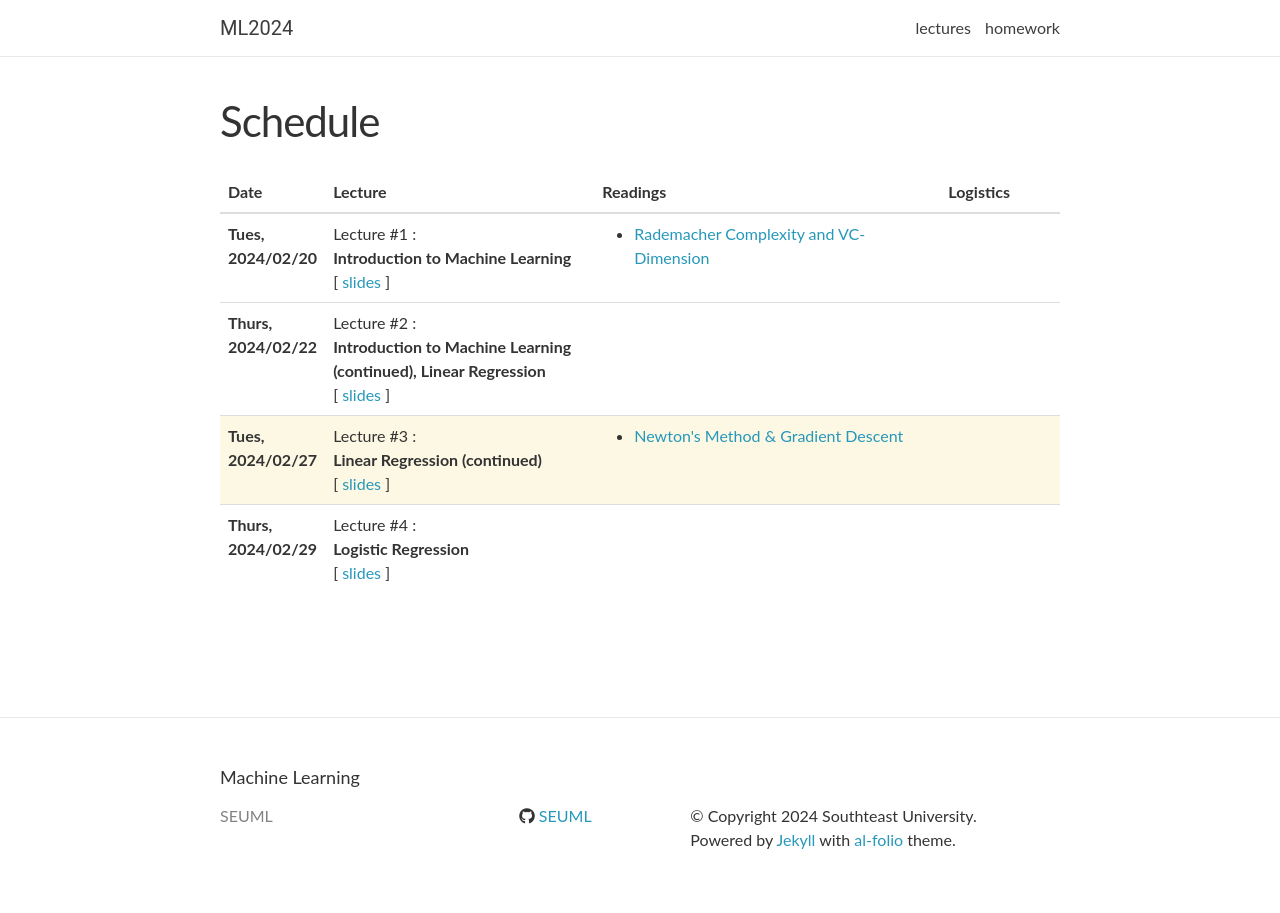
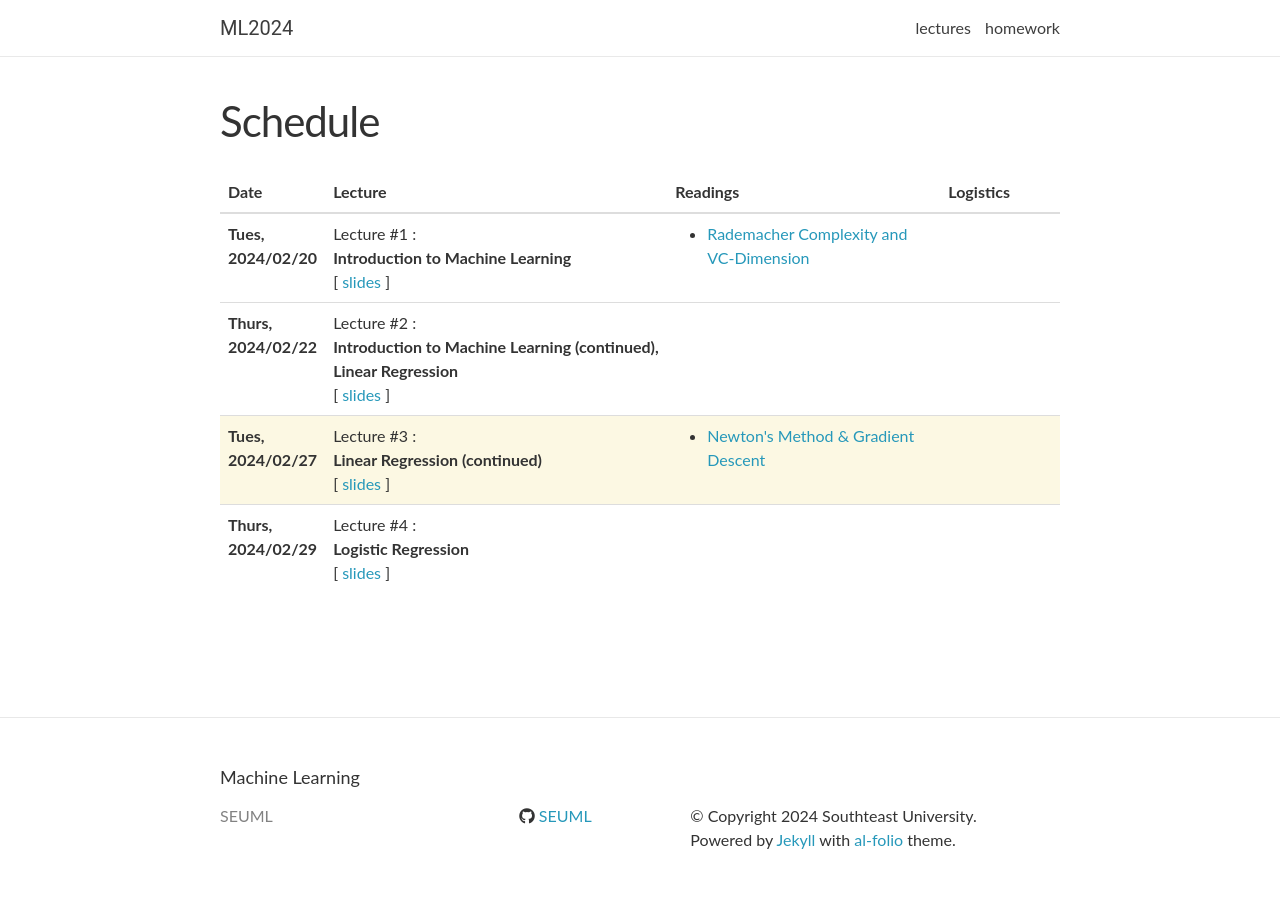
Before and after one commit to SEUML/ml-spring-2024, a Jekyll site: the page built from _pages/lectures.md, in a window 1280 px wide. Built offline with Jekyll 4.4.1, drawn with Linux system fonts in a browser that asks for light colours; nearby versions of some CDN libraries; comment, search, counter and statistics services are not loaded.

Commit message:
first commit

```diff
--- a/_layouts/schedule.html
+++ b/_layouts/schedule.html
@@ -12,8 +12,8 @@ layout: default
     <table class="table table-hover">
       <colgroup>
         <col style="width:5%">
+        <col style="width:45%">
         <col style="width:35%">
-        <col style="width:45%">
         <col style="width:15%">
       </colgroup>
       <thead class="thead-light">
```
Also changed, not shown: _pages/lectures.md (line endings or trailing spaces).
